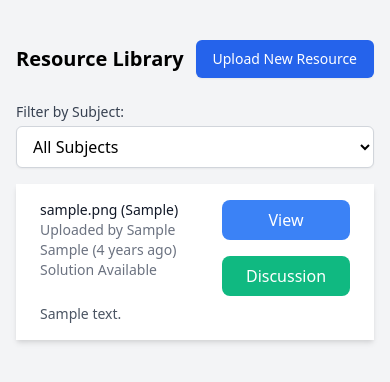
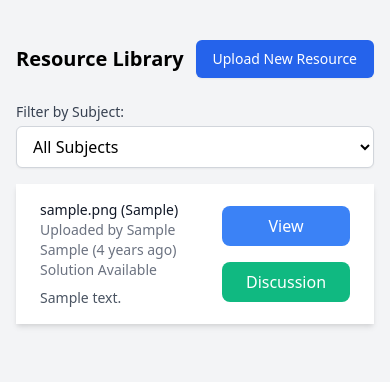
Before and after one commit to fvcl/exam-collection, a Flask app: page / in a window 390 px wide. Shown: the top 382 px of the page. Run offline with Flask 3, Linux system fonts and the light colour scheme; tables that the repository leaves empty hold one stand-in row (values such as "Sample post"); parts of the project's set-up code (start-up, migrations or seed data) failed here and were passed over; some libraries are stand-ins or nearby versions.

Commit message:
more mobile improvements

```diff
--- a/exco/templates/index.html
+++ b/exco/templates/index.html
@@ -37,7 +37,7 @@
         {% for resource in resources %}
             <li class="px-6 py-4">
                 <div class="flex justify-between">
-                        <div>
+                    <div class="flex-1 min-h-[100px]"> <!-- Apply minimum height here -->
                         <div class="text-sm font-medium text-gray-900">{{ resource.filename }}
                             ({{ resource.resource_type }})
                         </div>
@@ -45,6 +45,9 @@
                         <div class="text-sm text-gray-500">{{ resource.course }} ({{ resource.age }} years ago)
                         </div>
                         <div class="text-sm text-gray-500">{{ 'Solution Available' if resource.has_solution else 'No Solution' }}</div>
+                        {% if resource.description %}
+                            <p class="mt-2 text-sm text-gray-600">{{ resource.description }}</p>
+                        {% endif %}
                     </div>
                     <div class="flex flex-col items-center justify-center gap-4 sm:flex-row">
                         <a href="{{ url_for('static', filename='data/' + resource.filename) }}" target="_blank"
@@ -56,18 +59,14 @@
                             Discussion
                         </a>
                     </div>
-
-
                 </div>
-                    {% if resource.description %}
-                        <p class="mt-2 text-sm text-gray-600">{{ resource.description }}</p>
-                    {% endif %}
             </li>
         {% else %}
             <li class="px-6 py-4">No resources found.</li>
         {% endfor %}
     </ul>
 </div>
+
 </div>
 </body>
 </html>
```
Lines whose indentation alone changed are shown as unchanged.
